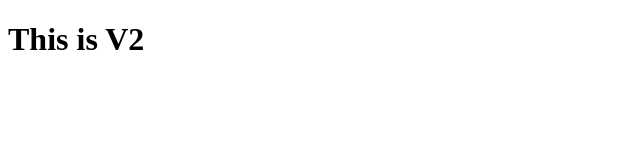
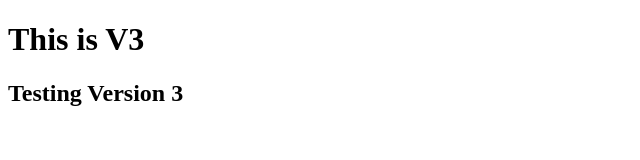
Before and after one commit to 5h45h1/Testing-GitHub, a plain HTML site: page index.html in a window 1280 px wide. Shown: the whole page, without its empty margins (0-640 px from the left). Drawn offline with Linux system fonts and the light colour scheme.

Commit message:
Index v3

```diff
--- a/index.html
+++ b/index.html
@@ -6,6 +6,7 @@
     <title>Document</title>
 </head>
 <body>
-    <h1> This is V2 </h1>
+    <h1> This is V3 </h1>
+    <h2>Testing Version 3 </h2>
 </body>
 </html>
```
